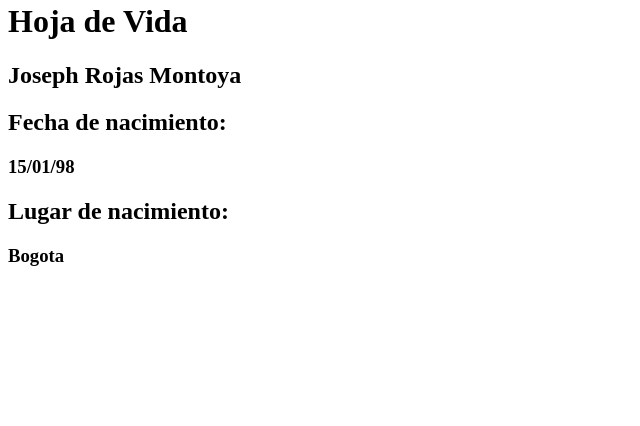
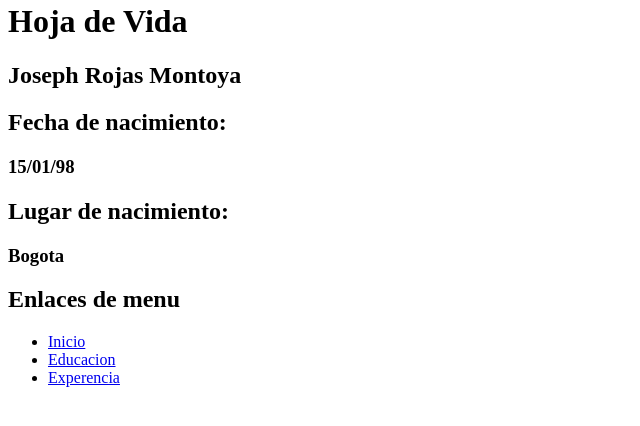
Before and after one commit to josephrojas21/HojaDeVida, a plain HTML site: page HojaDeVida/index.html in a window 1280 px wide. Shown: the part 150-576 px from the top of the page, without its empty margins (0-640 px from the left). Drawn offline with Linux system fonts and the light colour scheme.

Commit message:
menu de enlaces

```diff
--- a/HojaDeVida/index.html
+++ b/HojaDeVida/index.html
@@ -33,7 +33,12 @@
      <h3>Bogota</h3>
     </header>
     <article>
-
+      <h1>Enlaces de menu</h1>
+      <ul>
+        <li> <a href="HojaDeVida/index.html">Inicio</a></li>
+        <li><a href="html/educacion.html">Educacion</a></li>
+        <li><a href="html/experencia.html">Experencia</a></li>
+      </ul>
     </article>
 
   </body>
```
